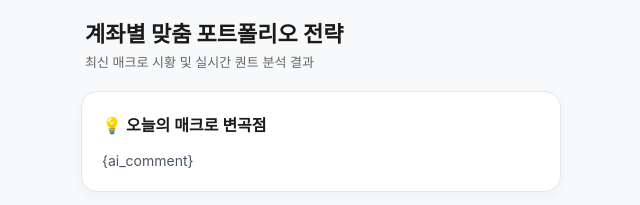
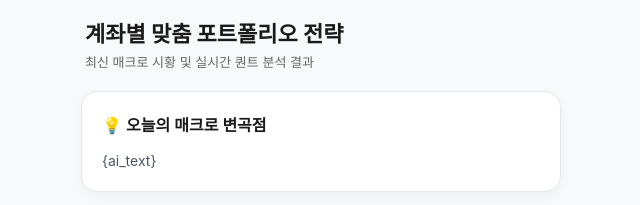
Before and after one commit to lkj9980/quant-dashboard, a plain HTML site: page index.html in a window 1280 px wide. Shown: the top 205 px of the page, 319-959 px from the left. Drawn offline with Linux system fonts and the light colour scheme.

Commit message:
Update index.html

```diff
--- a/index.html
+++ b/index.html
@@ -95,7 +95,7 @@
         <div class="card">
             <div class="card-title">💡 오늘의 매크로 변곡점</div>
             <p style="font-size: 14px; line-height: 1.5; color: #4b5563; margin: 0;">
-                {ai_comment}
+                {ai_text}
             </p>
         </div>
 
```
